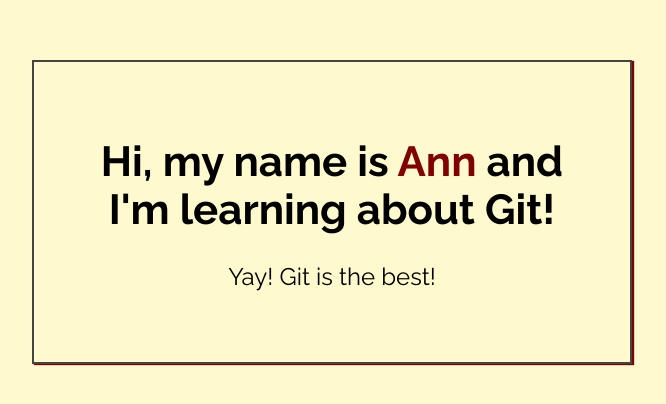
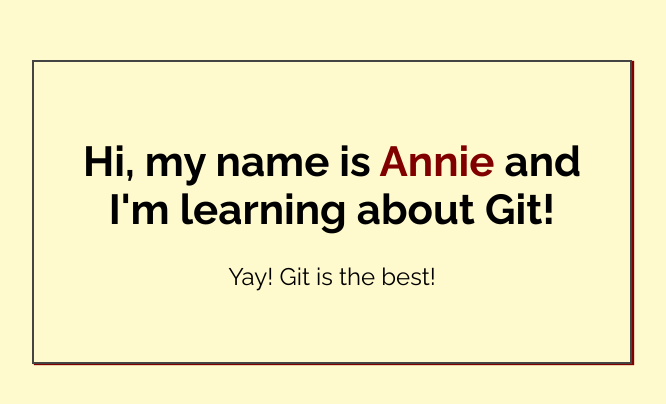
Before and after one commit to annieheath/my-first-repo, a plain HTML site: page index.html in a window 1280 px wide. Shown: the part 188-592 px from the top of the page, without its empty margins (308-974 px from the left). Drawn offline with Linux system fonts and the light colour scheme.

Commit message:
Added name to index.html

```diff
--- a/index.html
+++ b/index.html
@@ -14,7 +14,7 @@
 <body>
 
     <div class="greeting">
-        <h1>Hi, my name is <span class="highlight">Ann</span> and I'm learning about Git! </h1>
+        <h1>Hi, my name is <span class="highlight">Annie</span> and I'm learning about Git! </h1>
 
         <p>Yay! Git is the best!</p>
     </div>
```
